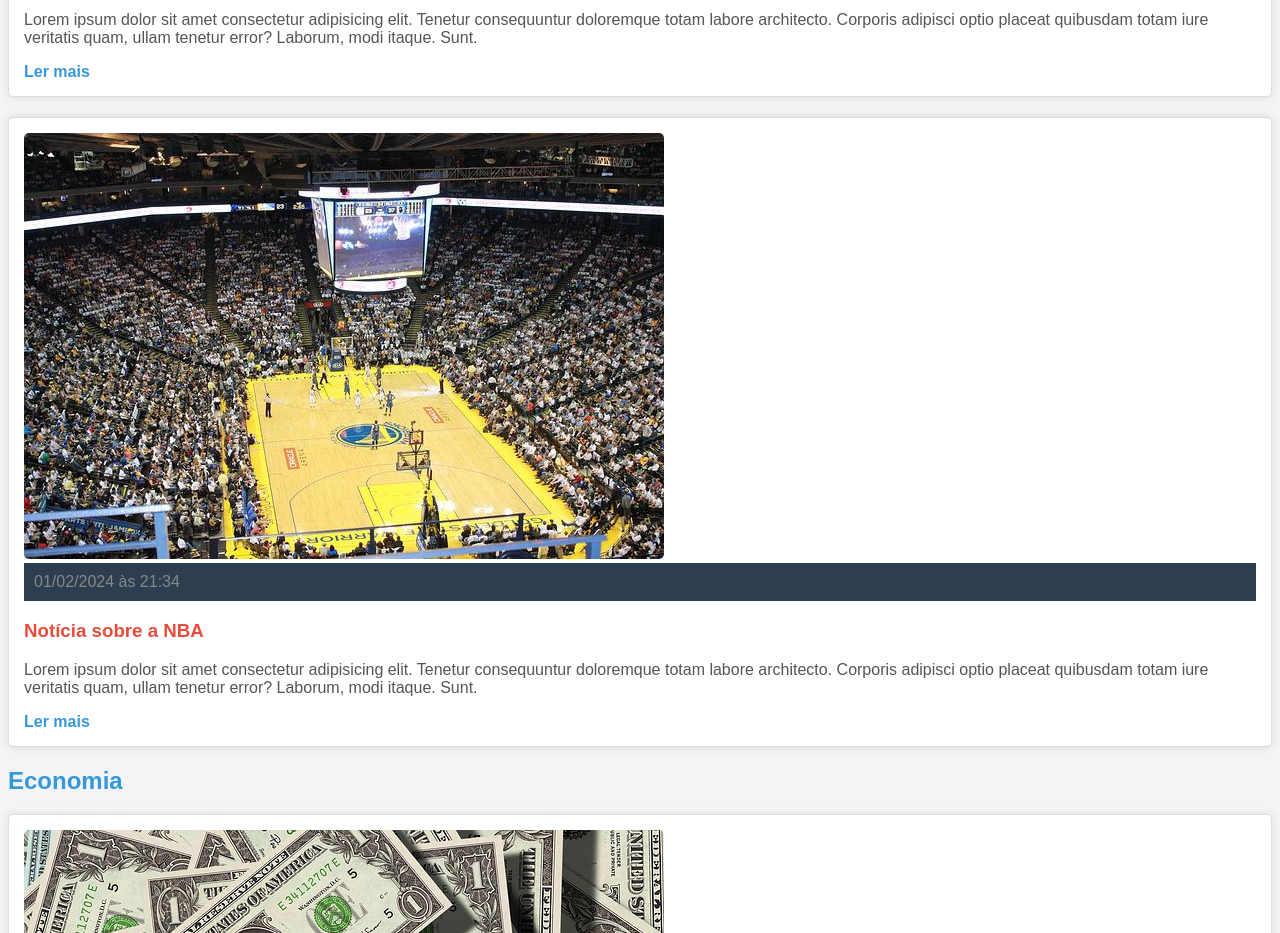
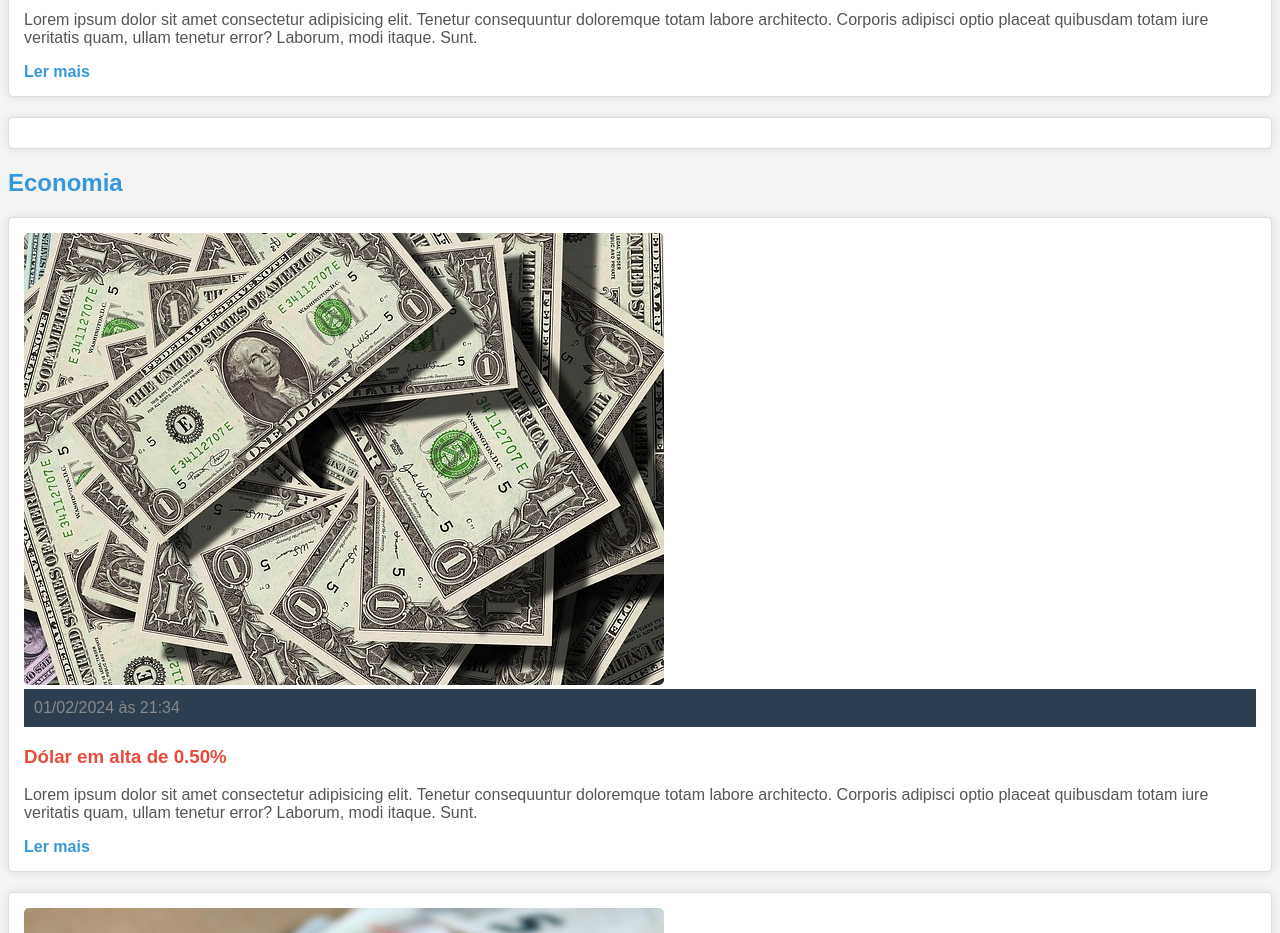
Before and after one commit to Italovini01/execcicio_css, a plain HTML site: page index.html in a window 1280 px wide. Shown: the part 2040-2973 px from the top of the page. Drawn offline with Linux system fonts and the light colour scheme.

Commit message:
index.html

```diff
--- a/index.html
+++ b/index.html
@@ -71,18 +71,7 @@
             <a href="#" title="Leia a notícia completa">Ler mais</a>
         </article>
         <article>
-            <img src="./imagens/basquete.jpg" title="Vista aérea de uma quadra de basquete" />
-            <header>
-                <time>01/02/2024 às 21:34</time>
-            </header>
-            <h3>Notícia sobre a NBA</h3>
-            <p>
-                Lorem ipsum dolor sit amet consectetur adipisicing elit. Tenetur consequuntur doloremque totam labore
-                architecto. Corporis adipisci optio placeat quibusdam totam iure veritatis quam, ullam tenetur error?
-                Laborum, modi itaque. Sunt.
-            </p>
-            <a href="#" title="Leia a notícia completa">Ler mais</a>
-        </article>
+
     </section>
     <section>
         <h2>Economia</h2>
```
